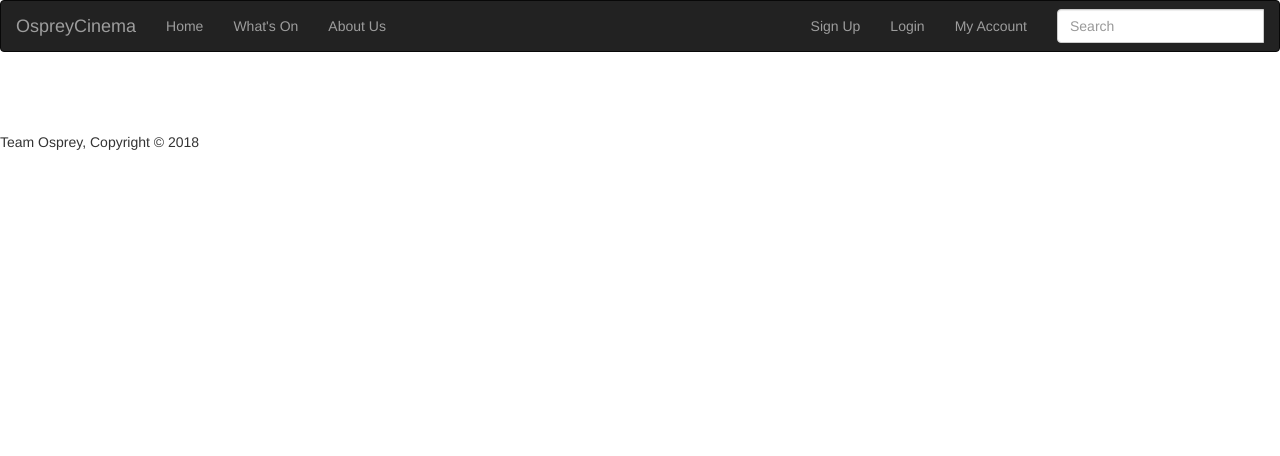
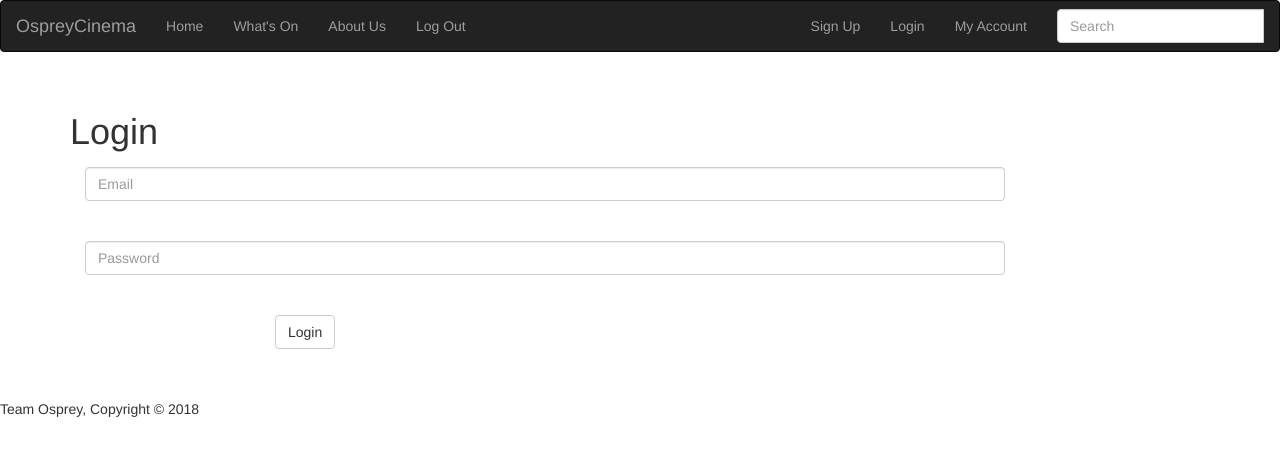
Before and after one commit to DanielAves/Cinema-Application, a Flask app: page /login in a window 1280 px wide. Shown: the top 456 px of the page. Run offline with Flask 2, Linux system fonts and the light colour scheme; some libraries are stand-ins or nearby versions.

Commit message:
Got data reading from the database and implemented a version of sessions on several pages of the site

```diff
--- a/website/app/forms.py
+++ b/website/app/forms.py
@@ -7,8 +7,8 @@ class CreateForm(Form):
     number2 = TextAreaField('number2', validators=[DataRequired()]) #The description field
 
 class SessionForm(Form):
-    value = TextField('value', validators=[DataRequired()]) #Used for login
-    pw = TextField('pw', validators=[DataRequired()])
+    login = TextField('login', validators=[DataRequired()]) #Used for login
+    password = TextField('password', validators=[DataRequired()])
 
 class SignupForm(Form):
     firstname = TextField('firstname', validators=[DataRequired()])
--- a/website/app/templates/base.html
+++ b/website/app/templates/base.html
@@ -47,6 +47,7 @@
          <li><a href="/">Home</a></li>
          <li><a href = "/whatson"> What's On </a></li>
          <li><a href = "/aboutus"> About Us</a></li>
+         <li><a href = "/unsetvariable">Log Out</a></li>
        </ul>
        <ul class="nav navbar-nav navbar-right">
          <form class="navbar-form navbar-right" action="/action_page.php">
@@ -67,10 +68,9 @@
    </div>
    </nav>
     <br>
-
+    {% block content %}{% endblock %}<br>
     <section>
         <div>
-            {% block content %}{% endblock %}<br>
             {% with messages = get_flashed_messages() %}
                 {% if messages %}
                     {% for message in messages %}
--- a/website/app/templates/login.html
+++ b/website/app/templates/login.html
@@ -1,4 +1,34 @@
 {% extends "base.html" %}
+{% block content %}
+<div class="container">
+    <h1>Login</h1>
+    <form class ="signUp" action="" method="post">
 
-{% block content %}
+        <div class="form-group">
+          {{ sessionform.hidden_tag() }}
+          <div class="col-sm-10">
+            {{ sessionform.login (placeholder='Email',class_="form-control")}}<br>              <!--First input box and message if not input -->
+            {% for error in sessionform.login.errors %}
+          <span style="color: red;">[{{ error }}]</span>
+        {% endfor %}<br>
+          </div>
+        </div>
+
+        <div class="form-group">
+          <div class="col-sm-10">
+            {{ sessionform.password (placeholder='Password',class_="form-control")}}<br>             <!--Second input box and message if not input -->
+            {% for error in sessionform.password.errors %}
+          <span style="color: red;">[{{ error }}]</span>
+        {% endfor %}<br>
+          </div>
+        </div>
+
+        <div class="form-group">
+          <div class="col-sm-offset-2 col-sm-10">
+            <p><input type="submit" class="btn btn-default" value="Login"></p>
+          </div>
+        </div>
+
+    </form>
+</div>
 {% endblock %}
--- a/website/app/templates/signup.html
+++ b/website/app/templates/signup.html
@@ -1,7 +1,7 @@
 {% extends "base.html" %}
 {% block content %}
 
-    <div class="container" id="signUp">
+    <div class="container">
         <h1>Sign Up</h1>
         <form class ="signUp" action="" method="post">
 
@@ -97,8 +97,8 @@
         {% if message %}
         <p style="color: red; width:100%; text-align:center;">{{ message }}</p>       <!--Message if username taken-->
     </div>
+    {% endif %}
 
-    {% endif %}
     {% for each in customerList %}
           <p>{{ each.firstname }}</p>          <!--  displays a records values -->
           <p>{{ each.surname }}</p>
--- a/website/app/views.py
+++ b/website/app/views.py
@@ -20,11 +20,19 @@ def aboutus():
 
 @app.route('/myaccount')
 def myaccount():
+    if 'variable' not in session:
+        return redirect(url_for('login'))
     return render_template('myaccount.html', title='My Account')
 
-@app.route('/moviepage') #Consider renaming to 'filmpage'
+@app.route('/unsetvariable')
+def logout():
+	session.pop('variable', None)					#gets rid of the session
+	return redirect(url_for('index'))
+
+@app.route('/movie') #Consider renaming to 'filmpage'
 def movie():
-    return render_template('movie.html', title='Movie')
+    film = Film.query.all()
+    return render_template('movie.html', title='Movie',film=film)
 
 @app.route('/seatchoice')
 def seatchoice():
@@ -34,9 +42,14 @@ def seatchoice():
 def checkout():
     return render_template('checkout.html', title='Checkout')
 
-@app.route('/login')
+@app.route('/login', methods=['GET', 'POST'])
 def login():
-    return render_template('login.html', title='Login')
+    sessionform = SessionForm()
+    if sessionform.validate_on_submit():
+        session['variable'] = sessionform.login.data
+        return redirect(url_for('myaccount'))
+
+    return render_template('login.html', title='Login', sessionform=sessionform)
 
 @app.route('/signup', methods=['GET', 'POST'])
 def signup():
@@ -49,7 +62,7 @@ def signup():
         # db.session.add(another_form)
         # db.session.commit()
 
-    customerList = Customer.query.all()
+    # customerList = Customer.query.filter_by(customer_f_name="Ben").all()
     return render_template('signup.html', title='Sign up',signform=signform,customerList=customerList)
 
 @app.route('/card')
```
Also changed, not shown: website/app/templates/movie.html (+6 -1 lines).
